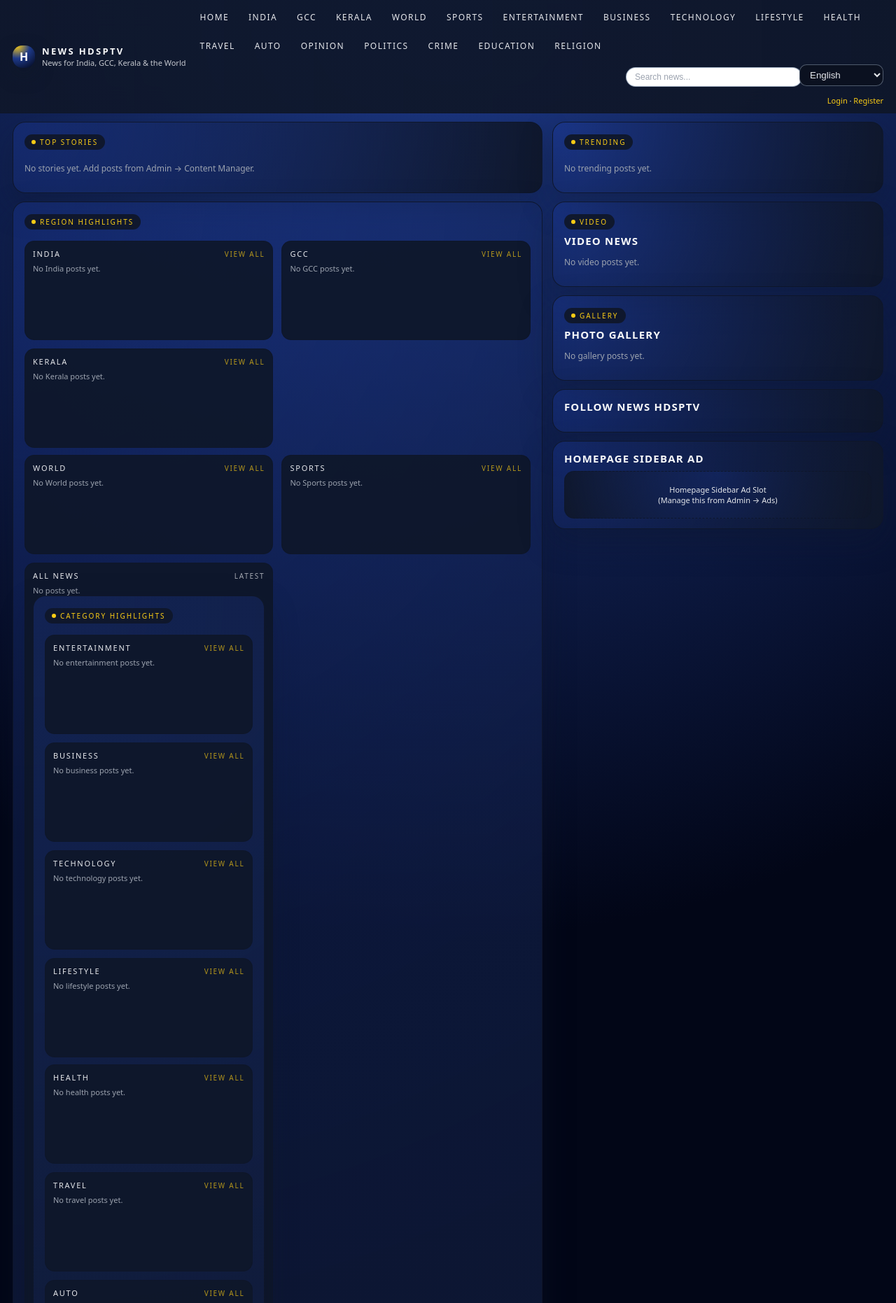
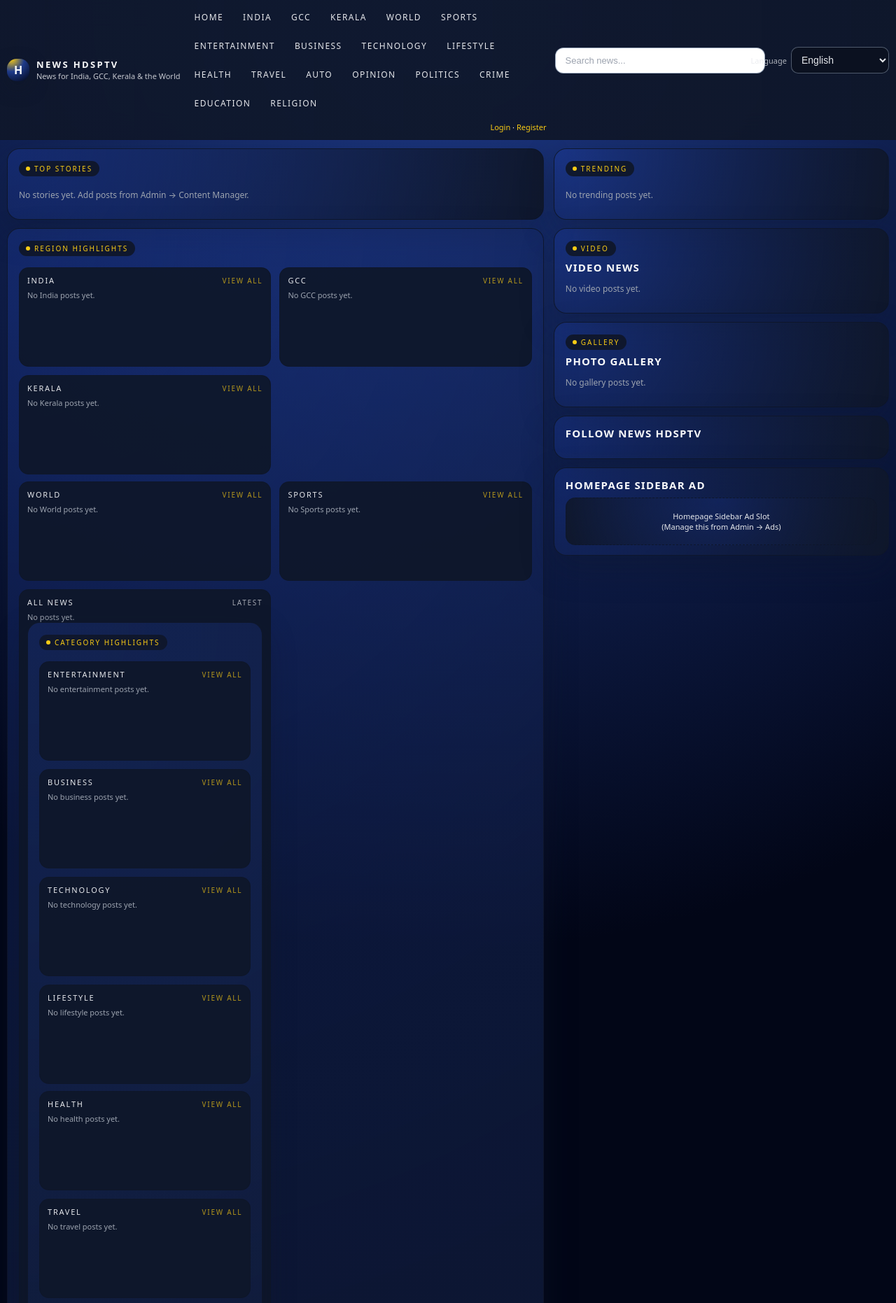
Before and after one commit to Thoombilworld/hdsptv, a PHP site: page / in a window 1280 px wide. Shown: the top 1862 px of the page at 70% size. Run offline with PHP 8.4, Linux system fonts and the light colour scheme; some libraries are stand-ins or nearby versions.

Commit message:
Fix homepage header layout and language switcher

```diff
--- a/app/Views/frontend/home.php
+++ b/app/Views/frontend/home.php
@@ -5,6 +5,8 @@
   $ad_for = function ($slot) use ($ads) {
       return $ads[$slot] ?? null;
   };
+
+  $languageCode = hs_current_language_code();
 
   function hs_render_ad($ad) {
       if (!$ad) return '';
@@ -22,7 +24,7 @@
   }
 ?>
 <!doctype html>
-<html lang="en">
+<html lang="<?= htmlspecialchars($languageCode) ?>">
 <head>
   <meta charset="utf-8">
   <title><?= htmlspecialchars($settings['site_title'] ?? 'NEWS HDSPTV') ?></title>
@@ -62,11 +64,17 @@
       backdrop-filter: blur(18px);
       background: linear-gradient(90deg, rgba(15,23,42,0.92), rgba(15,23,42,0.96));
       border-bottom: 1px solid var(--hs-border);
-      padding: 10px 18px;
-      display:grid;
-      grid-template-columns:auto 1fr;
-      gap:12px;
-      align-items:center;
+      padding: 10px 0;
+    }
+
+    .header-inner {
+      width: min(1280px, 100% - 20px);
+      margin: 0 auto;
+      display: grid;
+      grid-template-columns: auto 1fr;
+      gap: 12px;
+      align-items: center;
+      padding: 0 10px;
     }
 
     .top-left {
@@ -117,11 +125,11 @@
     }
 
     .header-right {
-      display:flex;
+      display:grid;
+      grid-template-columns: minmax(0, 1fr) auto;
       align-items:center;
       gap:12px;
       justify-content:flex-end;
-      flex-wrap:wrap;
     }
 
     .nav-main {
@@ -140,39 +148,55 @@
     }
     .nav-main a:hover { background:rgba(15,23,42,0.8); color:#FACC15; text-decoration:none; }
 
-    .nav-search { margin-left:auto; margin-right:12px; margin-top:4px; }
+    .nav-utilities {
+      width:100%;
+      display:grid;
+      grid-template-columns: minmax(0, 1fr) auto;
+      align-items:center;
+      gap:10px;
+    }
+
+    .nav-search { margin:0; }
     .nav-search input[type="text"] {
-      padding:6px 12px;
-      border-radius:999px;
+      padding:10px 14px;
+      border-radius:12px;
       border:1px solid rgba(148,163,184,0.9);
-      font-size:12px;
+      font-size:13px;
       background:#FFFFFF;
       color:#111827;
-      min-width:200px;
+      width:100%;
+      min-width:240px;
     }
     .nav-search input[type="text"]::placeholder { color:#9CA3AF; }
     .nav-search button { display:none; }
 
-    .language-switcher { min-width:120px; padding:6px 10px; border-radius:10px; border:1px solid rgba(148,163,184,0.5); background:#0B1120; color:#E5E7EB; }
+    .language-form { display:flex; align-items:center; gap:6px; }
+    .language-switcher { min-width:140px; padding:9px 10px; border-radius:10px; border:1px solid rgba(148,163,184,0.5); background:#0B1120; color:#E5E7EB; }
+    .language-label { font-size:11px; color:#E5E7EB; opacity:0.75; }
 
     .user-bar { font-size:11px; color:#E5E7EB; text-align:right; }
     .user-bar a { color:#FACC15; }
 
+    .sr-only { position:absolute; width:1px; height:1px; padding:0; margin:-1px; overflow:hidden; clip:rect(0,0,0,0); border:0; }
+
     @media (max-width:960px) {
-      header { grid-template-columns:1fr auto; align-items:flex-start; }
+      .header-inner { grid-template-columns:1fr auto; align-items:flex-start; }
       .nav-toggle { display:inline-flex; }
-      .header-right { width:100%; display:none; flex-direction:column; align-items:flex-start; }
-      header.nav-open .header-right { display:flex; }
+      .header-right { width:100%; display:none; grid-template-columns:1fr; }
+      header.nav-open .header-right { display:flex; flex-direction:column; align-items:flex-start; }
       .nav-main { width:100%; flex-direction:column; align-items:flex-start; }
       .nav-main a { width:100%; padding:10px; border-radius:12px; background:rgba(15,23,42,0.65); }
+      .nav-utilities { width:100%; grid-template-columns:1fr; }
       .nav-search { width:100%; margin:0; }
       .nav-search input[type="text"] { width:100%; }
+      .language-form { width:100%; }
+      .language-switcher { width:100%; }
       .user-bar { width:100%; text-align:left; }
-      .language-switcher { width:100%; }
     }
 
     .page {
-      width:100%;
+      width:min(1280px, 100% - 20px);
+      margin:0 auto;
       min-height:100vh;
     }
 
@@ -180,7 +204,7 @@
       display:grid;
       grid-template-columns: minmax(0,3.2fr) minmax(0,2fr);
       gap:14px;
-      padding:12px 18px 28px;
+      padding:12px 0 28px;
     }
 
     @media (max-width:1080px) {
@@ -602,6 +626,7 @@
   }
 ?>
 <header>
+  <div class="header-inner">
     <div class="top-left">
       <a href="<?= hs_base_url('index.php') ?>" class="logo-link">
         <div class="logo-mark">H</div>
@@ -618,16 +643,23 @@
           <a href="<?= htmlspecialchars($item['url']) ?>"><?= htmlspecialchars($item['label']) ?></a>
         <?php endforeach; ?>
       </nav>
-    <div class="nav-utilities stack-mobile" style="align-items:flex-start; width:100%;">
-      <form class="nav-search" action="<?= hs_search_url() ?>" method="get">
-        <input type="text" name="q" placeholder="Search news..." value="<?= isset($_GET['q']) ? htmlspecialchars($_GET['q']) : '' ?>">
+      <div class="nav-utilities stack-mobile">
+        <form class="nav-search" action="<?= hs_search_url() ?>" method="get" data-testid="nav-search-form">
+          <label class="sr-only" for="nav-search">Search</label>
+          <input id="nav-search" type="text" name="q" placeholder="Search news..." value="<?= isset($_GET['q']) ? htmlspecialchars($_GET['q']) : '' ?>" data-testid="nav-search-input">
           <button type="submit">Search</button>
         </form>
-      <select class="language-switcher" aria-label="Language">
-        <option>English</option>
-        <option>العربية</option>
-        <option>മലയാളം</option>
+        <form class="language-form" method="get" action="">
+          <label class="language-label" for="language-select">Language</label>
+          <select id="language-select" class="language-switcher" name="lang" aria-label="Language" onchange="this.form.submit()" data-testid="language-switcher">
+            <?php foreach (hs_supported_languages() as $code => $label): ?>
+              <option value="<?= htmlspecialchars($code) ?>" <?= $languageCode === $code ? 'selected' : '' ?>><?= htmlspecialchars($label) ?></option>
+            <?php endforeach; ?>
           </select>
+          <?php foreach ($_GET as $key => $value): if ($key === 'lang') continue; ?>
+            <input type="hidden" name="<?= htmlspecialchars($key) ?>" value="<?= htmlspecialchars($value) ?>">
+          <?php endforeach; ?>
+        </form>
       </div>
       <div class="user-bar">
         <?php $u = hs_current_user(); ?>
@@ -640,6 +672,7 @@
           <a href="<?= hs_login_url() ?>">Login</a> ·
           <a href="<?= hs_register_url() ?>">Register</a>
         <?php endif; ?>
+      </div>
     </div>
   </div>
 </header>
--- a/bootstrap.php
+++ b/bootstrap.php
@@ -71,6 +71,38 @@ function hs_primary_nav_items()
         ['label' => 'Education',      'slug' => 'education',     'url' => hs_category_url('education')],
         ['label' => 'Religion',       'slug' => 'religion',      'url' => hs_category_url('religion')],
     ];
+}
+
+function hs_supported_languages()
+{
+    return [
+        'en' => 'English',
+        'ar' => 'العربية',
+        'ml' => 'മലയാളം',
+    ];
+}
+
+function hs_current_language_code()
+{
+    $supported = hs_supported_languages();
+    $requested = strtolower(trim($_GET['lang'] ?? ''));
+    if ($requested !== '' && isset($supported[$requested])) {
+        $_SESSION['hs_lang'] = $requested;
+    }
+
+    $selected = $_SESSION['hs_lang'] ?? array_key_first($supported);
+    if (!isset($supported[$selected])) {
+        $selected = array_key_first($supported);
+    }
+
+    return $selected;
+}
+
+function hs_current_language_label()
+{
+    $supported = hs_supported_languages();
+    $code = hs_current_language_code();
+    return $supported[$code] ?? 'English';
 }
 
 function hs_current_theme()
```
Lines whose indentation alone changed are shown as unchanged.
